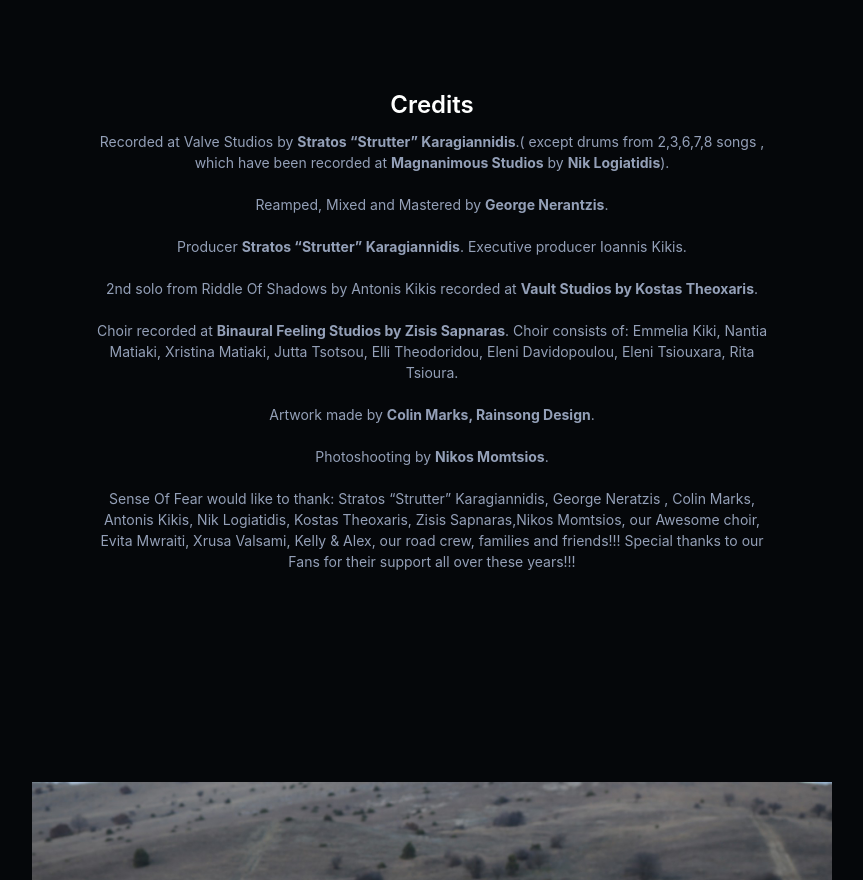
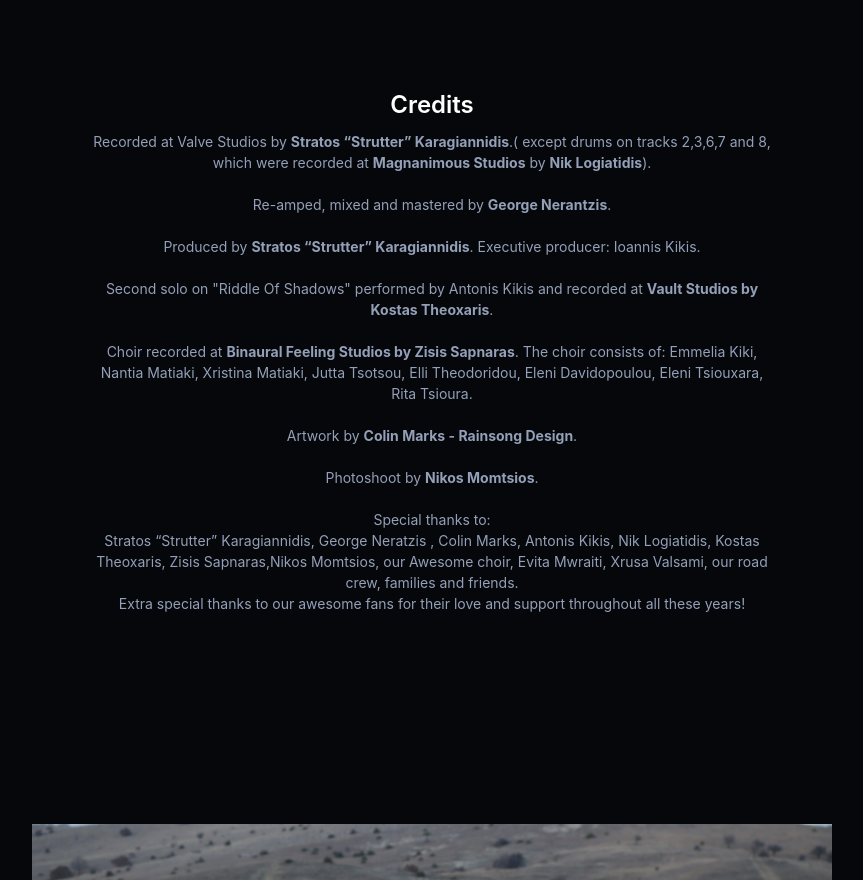
Before and after one commit to themis1986/sense_of_fear_infernal_decay_album_marketing_site, a React (Vite) app: page / in a window 1280 px wide. Shown: the part 4700-5580 px from the top of the page, without its empty margins (208-1071 px from the left). Built offline with nearby package versions, Linux system fonts and the light colour scheme; no server answers; the database is empty.

Commit message:
refactor credits content

```diff
--- a/package.json
+++ b/package.json
@@ -28,6 +28,7 @@
   },
   "devDependencies": {
     "@eslint/js": "^9.39.1",
+    "@playwright/test": "^1.57.0",
     "@types/node": "^24.10.1",
     "@types/react": "^19.2.5",
     "@types/react-dom": "^19.2.3",
--- a/src/marketing-page/components/Credits.tsx
+++ b/src/marketing-page/components/Credits.tsx
@@ -42,12 +42,12 @@
             >
               <strong>Stratos “Strutter” Karagiannidis</strong>
             </a>
-            .( except drums from 2,3,6,7,8 songs , which have been recorded at{" "}
+            .( except drums on tracks 2,3,6,7 and 8, which were recorded at{" "}
             <strong>Magnanimous Studios</strong> by{" "}
             <strong>Nik Logiatidis</strong>).
             <br />
             <br />
-            Reamped, Mixed and Mastered by{" "}
+            Re-amped, mixed and mastered by{" "}
             <a
               href="http://www.georgenerantzis.com"
               target="_blank"
@@ -59,24 +59,24 @@
             .
             <br />
             <br />
-            Producer <strong>Stratos “Strutter” Karagiannidis</strong>.
-            Executive producer Ioannis Kikis.
+            Produced by <strong>Stratos “Strutter” Karagiannidis</strong>.
+            Executive producer: Ioannis Kikis.
             <br />
             <br />
-            2nd solo from Riddle Of Shadows by Antonis Kikis recorded at{" "}
-            <strong>Vault Studios by Kostas Theoxaris</strong>.
+            Second solo on "Riddle Of Shadows" performed by Antonis Kikis and
+            recorded at <strong>Vault Studios by Kostas Theoxaris</strong>.
             <br />
             <br />
             Choir recorded at{" "}
-            <strong>Binaural Feeling Studios by Zisis Sapnaras</strong>. Choir
-            consists of: Emmelia Kiki, Nantia Matiaki, Xristina Matiaki, Jutta
-            Tsotsou, Elli Theodoridou, Eleni Davidopoulou, Eleni Tsiouxara, Rita
-            Tsioura.
+            <strong>Binaural Feeling Studios by Zisis Sapnaras</strong>. The
+            choir consists of: Emmelia Kiki, Nantia Matiaki, Xristina Matiaki,
+            Jutta Tsotsou, Elli Theodoridou, Eleni Davidopoulou, Eleni
+            Tsiouxara, Rita Tsioura.
             <br />
             <br />
-            Artwork made by{" "}
+            Artwork by{" "}
             <strong>
-              Colin Marks,{" "}
+              Colin Marks -{" "}
               <a
                 href="http://rainsongdesign.co.uk"
                 target="_blank"
@@ -89,15 +89,18 @@
             .
             <br />
             <br />
-            Photoshooting by <strong>Nikos Momtsios</strong>.
+            Photoshoot by <strong>Nikos Momtsios</strong>.
             <br />
             <br />
-            Sense Of Fear would like to thank: Stratos “Strutter” Karagiannidis,
-            George Neratzis , Colin Marks, Antonis Kikis, Nik Logiatidis, Kostas
-            Theoxaris, Zisis Sapnaras,Nikos Momtsios, our Awesome choir, Evita
-            Mwraiti, Xrusa Valsami, Kelly & Alex, our road crew, families and
-            friends!!! Special thanks to our Fans for their support all over
-            these years!!!
+            Special thanks to:
+            <br />
+            Stratos “Strutter” Karagiannidis, George Neratzis , Colin Marks,
+            Antonis Kikis, Nik Logiatidis, Kostas Theoxaris, Zisis
+            Sapnaras,Nikos Momtsios, our Awesome choir, Evita Mwraiti, Xrusa
+            Valsami, our road crew, families and friends.
+            <br />
+            Extra special thanks to our awesome fans for their love and support
+            throughout all these years!
           </Typography>
         </Box>
         <Box
```
Also changed, not shown: 2 other files (tests, documents, lock files or other folders).
